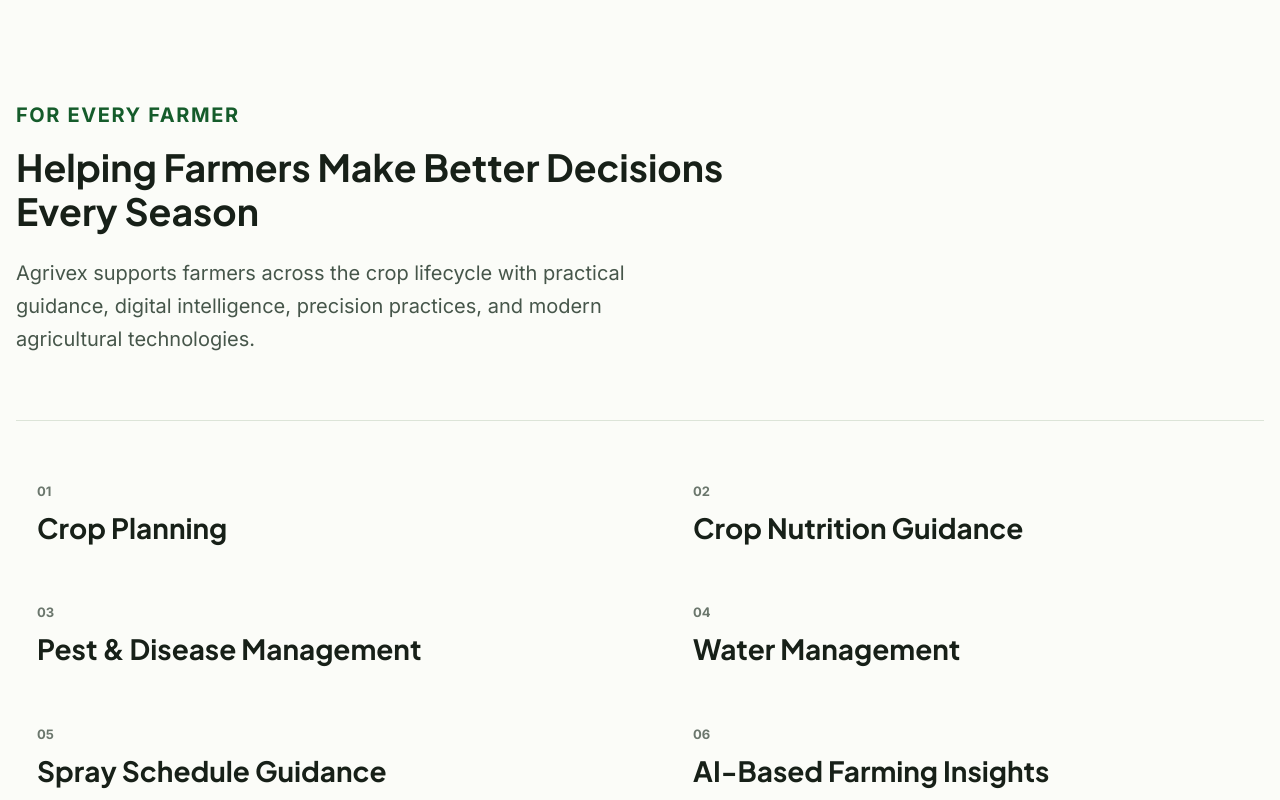
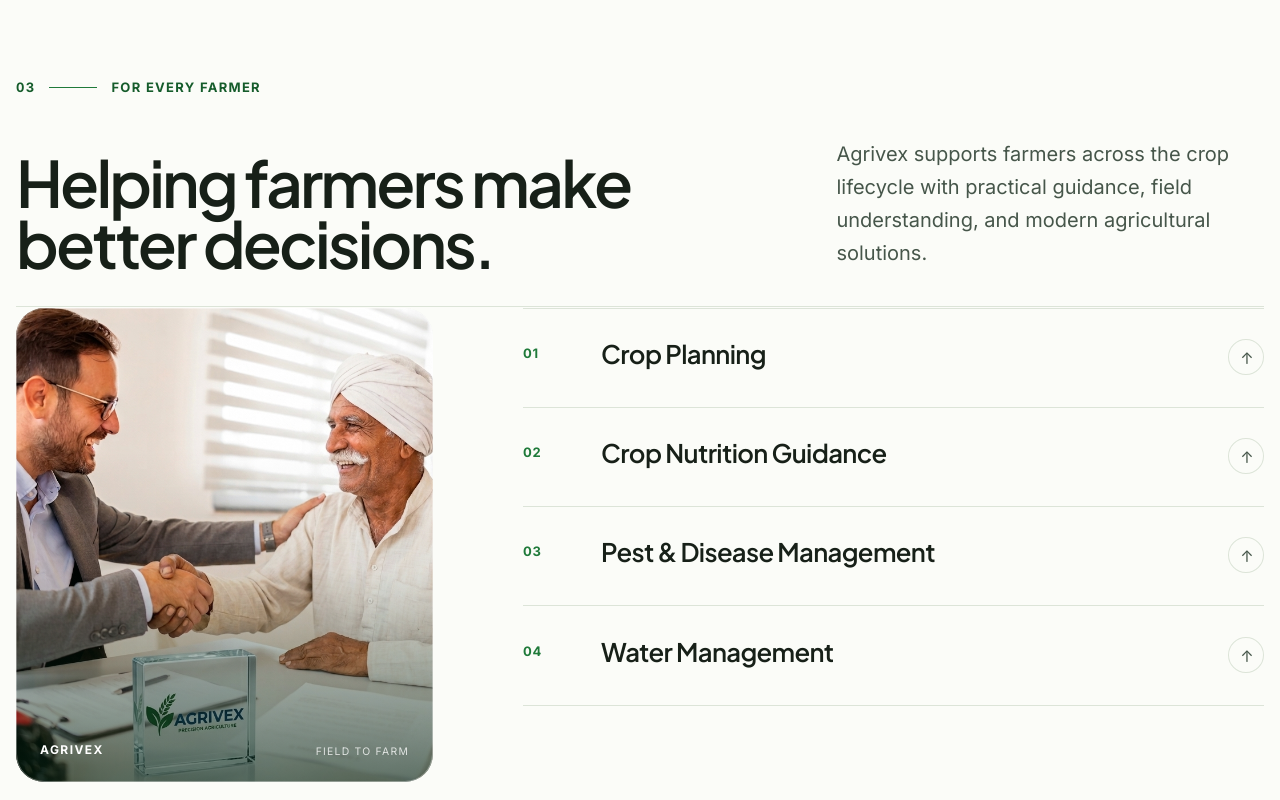
Before and after one commit to sagartayde77/agrivex_website, a React (Vite) app: page / in a window 1280 px wide. Shown: the part 4900-5700 px from the top of the page. Built offline with nearby package versions, Linux system fonts and the light colour scheme.

Commit message:
farmer solution section modified

```diff
--- a/src/sections/FarmerSolutions/FarmerSolutions.css
+++ b/src/sections/FarmerSolutions/FarmerSolutions.css
@@ -1,89 +1,383 @@
 .farmer-solutions {
-  padding-block: var(--space-24) var(--space-20);
+  padding-block: var(--space-24) var(--space-24);
   background: var(--color-surface-page);
+  overflow: hidden;
 }
 
-.farmer-solutions__intro {
-  max-width: var(--container-md);
+/* --------------------------------------------------
+   HEADER
+-------------------------------------------------- */
+
+.farmer-solutions__header {
+  padding-bottom: var(--space-14);
+  border-bottom: 1px solid var(--color-border-default);
 }
 
 .farmer-solutions__eyebrow {
-  margin-bottom: var(--space-4);
+  display: flex;
+  align-items: center;
+  gap: 14px;
+  margin-bottom: var(--space-10);
   color: var(--color-brand-primary-strong);
   font-size: var(--font-size-xs);
   font-weight: var(--font-weight-bold);
-  line-height: var(--line-height-compact);
-  text-transform: uppercase;
-  letter-spacing: 0.08em;
+  letter-spacing: 0.1em;
 }
 
-.farmer-solutions__intro h2 {
-  font-size: calc(var(--font-size-3xl) * 0.66);
+.farmer-solutions__eyebrow span {
+  font-variant-numeric: tabular-nums;
 }
 
-.farmer-solutions__intro p {
-  max-width: var(--container-sm);
-  margin-top: var(--space-6);
-  font-size: var(--font-size-lg);
+.farmer-solutions__eyebrow i {
+  display: block;
+  width: 48px;
+  height: 1px;
+  background: var(--color-brand-primary);
 }
 
-.farmer-solutions__grid {
+.farmer-solutions__eyebrow strong {
+  font-weight: var(--font-weight-bold);
+}
+
+.farmer-solutions__heading {
   display: grid;
-  grid-template-columns: repeat(2, minmax(0, 1fr));
-  column-gap: var(--space-16);
-  row-gap: var(--space-4);
-  margin-top: var(--space-16);
-  padding-top: var(--space-10);
+  grid-template-columns: minmax(0, 1.15fr) minmax(280px, 0.65fr);
+  align-items: end;
+  gap: var(--space-16);
+  margin-bottom: 2rem;
+}
+
+.farmer-solutions__heading h2 {
+  margin: 0;
+  max-width: 760px;
+  font-size: clamp(2.8rem, 5vw, 5.2rem);
+  line-height: 0.96;
+  letter-spacing: -0.045em;
+  font-weight: 600;
+}
+
+.farmer-solutions__heading p {
+  max-width: 430px;
+  margin: 0 0 4px;
+  color: var(--color-text-secondary);
+  font-size: var(--font-size-lg);
+  line-height: 1.65;
+}
+
+
+/* --------------------------------------------------
+   MAIN LAYOUT
+-------------------------------------------------- */
+
+.farmer-solutions__layout {
+  display: grid;
+  grid-template-columns: minmax(280px, 0.72fr) minmax(0, 1.28fr);
+  gap: clamp(40px, 7vw, 110px);
+  align-items: start;
+  padding-top: var(--space-14);
+}
+
+
+/* --------------------------------------------------
+   IMAGE
+-------------------------------------------------- */
+
+.farmer-solutions__visual {
+  position: sticky;
+  top: 110px;
+}
+
+.farmer-solutions__image-wrap {
+  position: relative;
+  aspect-ratio: 0.88;
+  overflow: hidden;
+  border-radius: 28px;
+  background: var(--color-surface-muted);
+}
+
+.farmer-solutions__image-wrap::after {
+  content: '';
+  position: absolute;
+  inset: 0;
+  border: 1px solid rgba(255, 255, 255, 0.35);
+  border-radius: inherit;
+  pointer-events: none;
+}
+
+.farmer-solutions__image-wrap img {
+  width: 100%;
+  height: 100%;
+  object-fit: cover;
+  object-position: center;
+  display: block;
+
+  transform: scale(1.015);
+  transition:
+    transform 1.2s cubic-bezier(0.2, 0.65, 0.25, 1),
+    filter 0.8s ease;
+}
+
+.farmer-solutions__image-wrap:hover img {
+  transform: scale(1.06);
+}
+
+.farmer-solutions__image-overlay {
+  position: absolute;
+  inset: 0;
+  background:
+    linear-gradient(
+      to top,
+      rgba(5, 35, 17, 0.62) 0%,
+      rgba(5, 35, 17, 0.08) 45%,
+      transparent 70%
+    );
+  pointer-events: none;
+}
+
+.farmer-solutions__image-label {
+  position: absolute;
+  left: 24px;
+  right: 24px;
+  bottom: 22px;
+  display: flex;
+  align-items: end;
+  justify-content: space-between;
+  color: #fff;
+  z-index: 2;
+}
+
+.farmer-solutions__image-label span {
+  font-size: 0.75rem;
+  font-weight: 700;
+  letter-spacing: 0.12em;
+}
+
+.farmer-solutions__image-label small {
+  font-size: 0.65rem;
+  letter-spacing: 0.12em;
+  opacity: 0.78;
+}
+
+
+/* --------------------------------------------------
+   SOLUTION LIST
+-------------------------------------------------- */
+
+.farmer-solutions__list {
   border-top: 1px solid var(--color-border-default);
 }
 
 .farmer-solutions__item {
+  position: relative;
   display: grid;
-  gap: var(--space-3);
-  padding: var(--space-5);
-  border-radius: var(--radius-lg);
-  border: 1px solid transparent;
+  grid-template-columns: 54px minmax(0, 1fr) 42px;
+  gap: 24px;
+  align-items: start;
+
+  padding: 30px 0;
+  border-bottom: 1px solid var(--color-border-default);
+
   transition:
-    border-color var(--duration-base) var(--ease-standard),
-    background-color var(--duration-base) var(--ease-standard),
-    transform var(--duration-base) var(--ease-standard);
+    padding-left 0.4s cubic-bezier(0.2, 0.7, 0.2, 1),
+    background-color 0.4s ease;
+}
+
+.farmer-solutions__item::before {
+  content: '';
+  position: absolute;
+  left: -1px;
+  top: 0;
+  bottom: 0;
+  width: 3px;
+
+  background: var(--color-brand-primary);
+
+  transform: scaleY(0);
+  transform-origin: center;
+  transition: transform 0.4s cubic-bezier(0.2, 0.7, 0.2, 1);
 }
 
 .farmer-solutions__item:hover {
-  border-color: var(--color-border-default);
-  background: var(--color-surface-default);
-  transform: translateX(6px);
+  padding-left: 18px;
 }
 
-.farmer-solutions__number {
-  color: var(--color-text-muted);
+.farmer-solutions__item:hover::before {
+  transform: scaleY(1);
+}
+
+.farmer-solutions__item-number {
+  padding-top: 4px;
+  color: var(--color-brand-primary);
   font-size: var(--font-size-xs);
   font-weight: var(--font-weight-bold);
-  line-height: var(--line-height-compact);
-  transition: color var(--duration-fast) var(--ease-standard);
+  letter-spacing: 0.05em;
 }
 
-.farmer-solutions__item:hover .farmer-solutions__number {
-  color: var(--color-brand-primary);
+.farmer-solutions__item-main h3 {
+  margin: 0 0 9px;
+  font-size: clamp(1.45rem, 2vw, 2rem);
+  line-height: 1.15;
+  font-weight: 600;
+  letter-spacing: -0.025em;
+  transition: color 0.3s ease;
 }
 
-.farmer-solutions__item h3 {
-  font-size: var(--font-size-xl);
+.farmer-solutions__item-main p {
+  max-width: 580px;
+  margin: 0;
+  color: var(--color-text-secondary);
+  font-size: 0.98rem;
+  line-height: 1.65;
+
+  opacity: 0;
+  max-height: 0;
+  overflow: hidden;
+  transform: translateY(-8px);
+
+  transition:
+    opacity 0.35s ease,
+    max-height 0.45s ease,
+    transform 0.4s ease;
 }
 
-.farmer-solutions__action {
-  margin-top: var(--space-10);
+.farmer-solutions__item:hover .farmer-solutions__item-main p {
+  opacity: 1;
+  max-height: 100px;
+  transform: translateY(0);
 }
 
-@media (max-width: 720px) {
-  .farmer-solutions__grid {
+.farmer-solutions__item:hover .farmer-solutions__item-main h3 {
+  color: var(--color-brand-primary-strong);
+}
+
+
+/* --------------------------------------------------
+   ARROW
+-------------------------------------------------- */
+
+.farmer-solutions__item-arrow {
+  display: flex;
+  justify-content: flex-end;
+}
+
+.farmer-solutions__item-arrow span {
+  display: grid;
+  width: 36px;
+  height: 36px;
+  place-items: center;
+
+  border: 1px solid var(--color-border-default);
+  border-radius: 50%;
+
+  color: var(--color-text-secondary);
+  font-size: 1rem;
+
+  transform: rotate(-45deg);
+  transition:
+    transform 0.4s cubic-bezier(0.2, 0.7, 0.2, 1),
+    background-color 0.3s ease,
+    color 0.3s ease,
+    border-color 0.3s ease;
+}
+
+.farmer-solutions__item:hover .farmer-solutions__item-arrow span {
+  transform: rotate(0deg);
+  background: var(--color-brand-primary);
+  border-color: var(--color-brand-primary);
+  color: #fff;
+}
+
+/* --------------------------------------------------
+   MOBILE
+-------------------------------------------------- */
+
+@media (max-width: 900px) {
+  .farmer-solutions__heading {
     grid-template-columns: 1fr;
-    row-gap: var(--space-3);
-    margin-top: var(--space-12);
-    padding-top: var(--space-8);
+    gap: var(--space-8);
+  }
+
+  .farmer-solutions__heading h2 {
+    max-width: 680px;
+  }
+
+  .farmer-solutions__heading p {
+    max-width: 600px;
+  }
+
+  .farmer-solutions__layout {
+    grid-template-columns: 1fr;
+    gap: var(--space-10);
+  }
+
+  .farmer-solutions__visual {
+    position: relative;
+    top: auto;
+  }
+
+  .farmer-solutions__image-wrap {
+    max-width: 620px;
+    aspect-ratio: 1.35;
+  }
+
+  .farmer-solutions__item-main p {
+    opacity: 1;
+    max-height: none;
+    transform: none;
+  }
+}
+
+
+@media (max-width: 600px) {
+  .farmer-solutions {
+    padding-block: var(--space-16);
+  }
+
+  .farmer-solutions__header {
+    padding-bottom: var(--space-10);
+  }
+
+  .farmer-solutions__eyebrow {
+    margin-bottom: var(--space-8);
+  }
+
+  .farmer-solutions__heading h2 {
+    font-size: clamp(2.5rem, 12vw, 4rem);
+  }
+
+  .farmer-solutions__heading p {
+    font-size: 1rem;
+  }
+
+  .farmer-solutions__layout {
+    padding-top: var(--space-10);
+  }
+
+  .farmer-solutions__image-wrap {
+    aspect-ratio: 1.15;
+    border-radius: 20px;
+  }
+
+  .farmer-solutions__item {
+    grid-template-columns: 36px minmax(0, 1fr) 36px;
+    gap: 12px;
+    padding: 24px 0;
   }
 
   .farmer-solutions__item:hover {
-    transform: translateX(4px);
+    padding-left: 10px;
+  }
+
+  .farmer-solutions__item-main h3 {
+    font-size: 1.3rem;
+  }
+
+  .farmer-solutions__item-main p {
+    font-size: 0.92rem;
+  }
+
+  .farmer-solutions__item-arrow span {
+    width: 32px;
+    height: 32px;
   }
 }
--- a/src/sections/FarmerSolutions/FarmerSolutions.tsx
+++ b/src/sections/FarmerSolutions/FarmerSolutions.tsx
@@ -1,19 +1,33 @@
-import Button from '../../components/shared/Button'
 import Container from '../../components/shared/Container'
 import Reveal from '../../components/shared/Reveal'
+import farmerImage from '../../assets/images/farmer/farmer.png'
 import './FarmerSolutions.css'
 
-const farmerSupportAreas = [
-  'Crop Planning',
-  'Crop Nutrition Guidance',
-  'Pest & Disease Management',
-  'Water Management',
-  'Spray Schedule Guidance',
-  'AI-Based Farming Insights',
-  'Drone Spraying Assistance',
-  'Harvest Planning',
-  'Market & Selling Guidance',
-  'Modern Farming Technologies',
+const farmerSolutions = [
+  {
+    number: '01',
+    title: 'Crop Planning',
+    description:
+      'Better planning from the beginning of the crop cycle helps farmers make informed decisions.',
+  },
+  {
+    number: '02',
+    title: 'Crop Nutrition Guidance',
+    description:
+      'Practical guidance to support healthier crops through informed nutrition management.',
+  },
+  {
+    number: '03',
+    title: 'Pest & Disease Management',
+    description:
+      'Timely understanding and practical approaches to help farmers protect their crops.',
+  },
+  {
+    number: '04',
+    title: 'Water Management',
+    description:
+      'Smarter water planning and efficient resource use throughout the growing season.',
+  },
 ] as const
 
 function FarmerSolutions() {
@@ -24,37 +38,71 @@
       aria-labelledby="farmer-solutions-title"
     >
       <Container>
-        <Reveal className="farmer-solutions__intro">
-          <p className="farmer-solutions__eyebrow">FOR EVERY FARMER</p>
+        <Reveal className="farmer-solutions__header">
+          <div className="farmer-solutions__eyebrow">
+            <span>03</span>
+            <i />
+            <strong>FOR EVERY FARMER</strong>
+          </div>
+
+          <div className="farmer-solutions__heading">
             <h2 id="farmer-solutions-title">
-            Helping Farmers Make Better Decisions Every Season
+              Helping farmers make
+              <br />
+              better decisions.
             </h2>
+
             <p>
               Agrivex supports farmers across the crop lifecycle with practical
-            guidance, digital intelligence, precision practices, and modern
-            agricultural technologies.
+              guidance, field understanding, and modern agricultural solutions.
             </p>
+          </div>
         </Reveal>
 
-        <div className="farmer-solutions__grid" aria-label="Farmer support areas">
-          {farmerSupportAreas.map((area, index) => (
+        <div className="farmer-solutions__layout">
+          <Reveal
+            className="farmer-solutions__visual"
+            delay={120}
+          >
+            <div className="farmer-solutions__image-wrap">
+              <img
+                src={farmerImage}
+                alt="Agricultural professional working with a farmer"
+              />
+
+              <div className="farmer-solutions__image-overlay" />
+
+              <div className="farmer-solutions__image-label">
+                <span>AGRIVEX</span>
+                <small>FIELD TO FARM</small>
+              </div>
+            </div>
+          </Reveal>
+
+          <div className="farmer-solutions__list">
+            {farmerSolutions.map((solution, index) => (
               <Reveal
                 as="article"
+                key={solution.number}
                 className="farmer-solutions__item"
-              key={area}
-              delay={index * 60}
+                delay={180 + index * 90}
               >
-              <span className="farmer-solutions__number">
-                {String(index + 1).padStart(2, '0')}
-              </span>
-              <h3>{area}</h3>
+                <div className="farmer-solutions__item-number">
+                  {solution.number}
+                </div>
+
+                <div className="farmer-solutions__item-main">
+                  <h3>{solution.title}</h3>
+                  <p>{solution.description}</p>
+                </div>
+
+                <div className="farmer-solutions__item-arrow">
+                  <span>↗</span>
+                </div>
               </Reveal>
             ))}
           </div>
-
-        <Reveal className="farmer-solutions__action">
-          <Button href="#contact">Register as Farmer</Button>
-        </Reveal>
+        </div>
       </Container>
     </section>
   )
```
Lines whose indentation alone changed are shown as unchanged.
